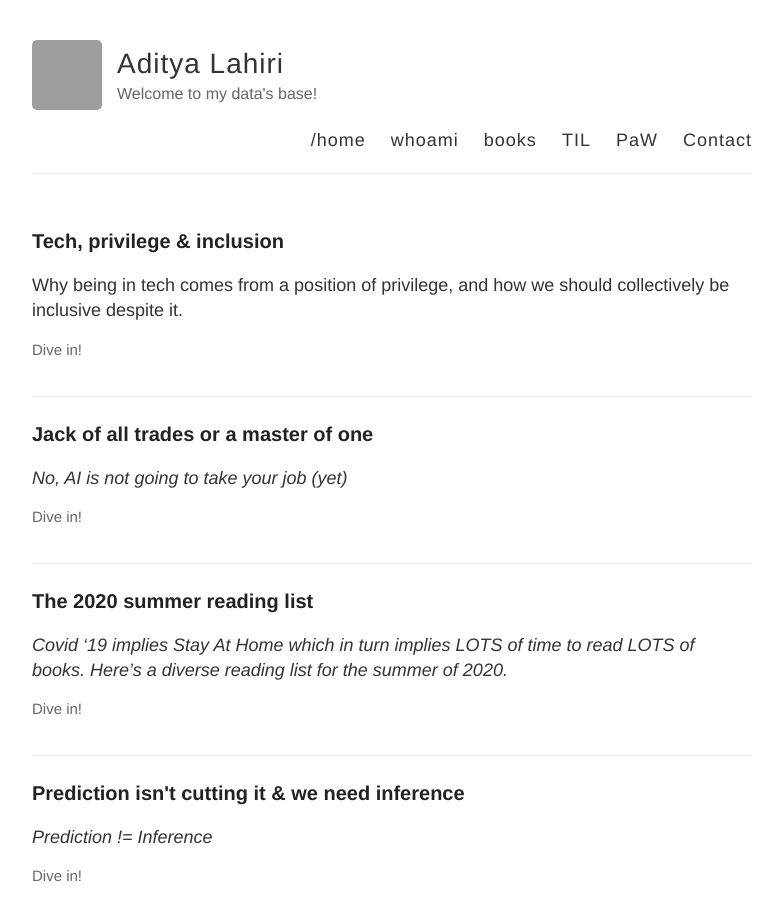
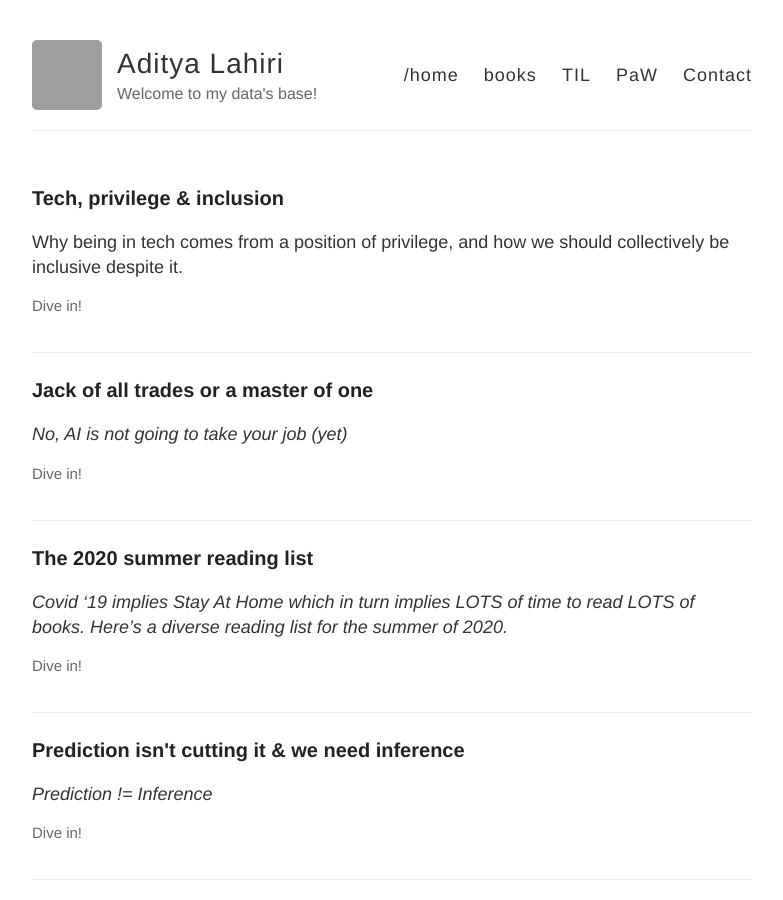
Before and after one commit to adityalahiri/adityalahiri.github.io, a Jekyll site: the page built from index.html, in a window 1280 px wide and 900 px high. Shown: the whole window, without its empty margins (248-1031 px from the left). Built offline with Jekyll 4.4.1, drawn with Linux system fonts in a browser that asks for light colours; grey boxes are pictures that could not be loaded.

Commit message:
Update default.html

```diff
--- a/_layouts/default.html
+++ b/_layouts/default.html
@@ -35,7 +35,6 @@ published: true
 
           <nav>
             <a href="{{ site.baseurl }}/">/home</a>
-            <a href="{{ site.baseurl }}/about">whoami</a>
             <a href="{{ site.baseurl }}/reading_list">books</a>
             <a href="{{ site.baseurl }}/TIL">TIL</a>
             <a href="https://adityalahiri.gitbook.io/paw/">PaW</a>
```
